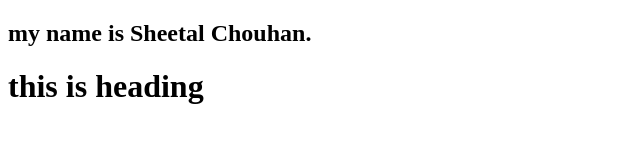
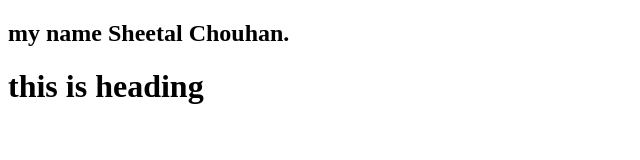
Before and after one commit to Sheetalchouha/Project1, a plain HTML site: page index.html in a window 1280 px wide. Shown: the whole page, without its empty margins (0-640 px from the left). Drawn offline with Linux system fonts and the light colour scheme.

Commit message:
index change or commit

```diff
--- a/index.html
+++ b/index.html
@@ -7,7 +7,7 @@
     <title>My Index File</title>
 </head>
 <body>
-    <h2> my name is Sheetal Chouhan. </h2>
+    <h2> my name Sheetal Chouhan. </h2>
     <h1>this is heading</h1>
 </body>
 </html>
```
